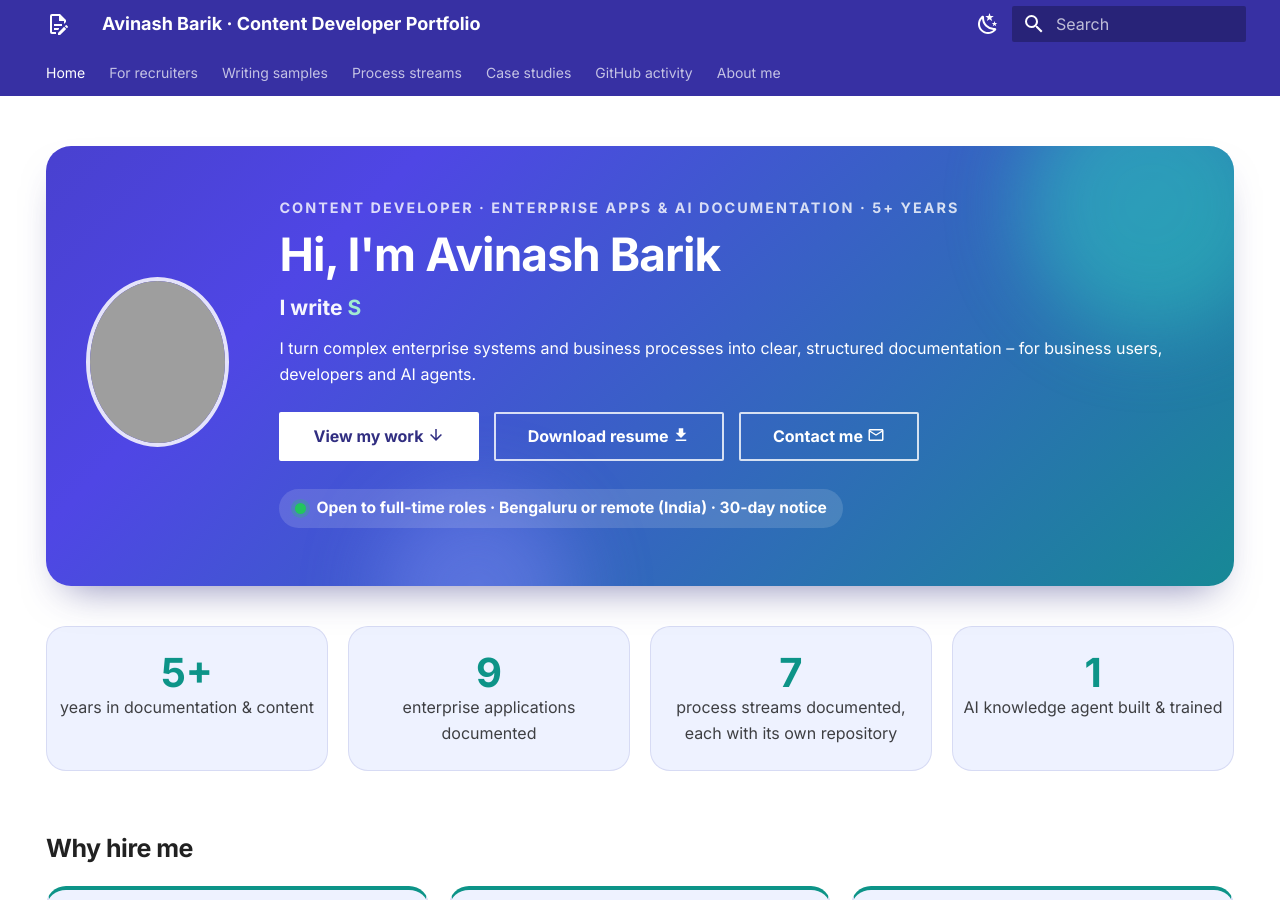
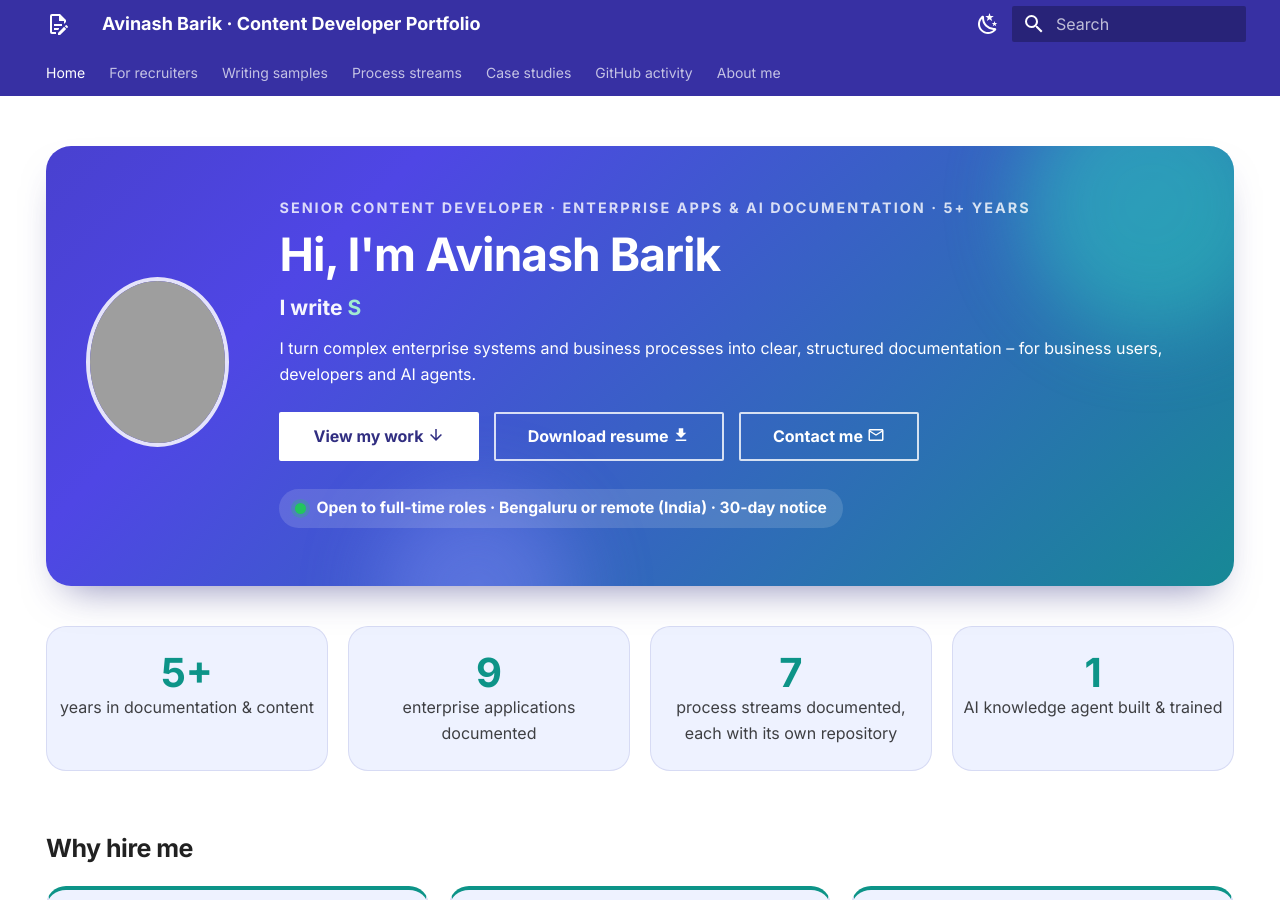
Before and after one commit to Avinash0789/Avinash0789.github.io, an MkDocs documentation site: the page built from docs/index.md, in a window 1280 px wide and 900 px high. Built offline with MkDocs 1.6.1 and Material for MkDocs 9.7.7, drawn with Linux system fonts in a browser that asks for light colours; some of the changed text lies outside the part shown; grey boxes are pictures that could not be loaded.

Commit message:
Use Senior Content Developer title across pages

```diff
--- a/docs/index.md
+++ b/docs/index.md
@@ -1,5 +1,5 @@
 ---
-description: Avinash Barik – Content Developer in Bengaluru with 5+ years documenting enterprise apps (Salesforce, NetSuite, Boomi, Workday) and building AI-ready knowledge. Open to new roles.
+description: Avinash Barik – Senior Content Developer in Bengaluru with 5+ years documenting enterprise apps (Salesforce, NetSuite, Boomi, Workday) and building AI-ready knowledge. Open to new roles.
 hide:
   - navigation
   - toc
@@ -14,7 +14,7 @@ hide:
 
 <div markdown>
 
-<p class="ab-eyebrow">Content Developer · Enterprise Apps &amp; AI Documentation · 5+ years</p>
+<p class="ab-eyebrow">Senior Content Developer · Enterprise Apps &amp; AI Documentation · 5+ years</p>
 
 # Hi, I'm Avinash Barik
 
@@ -215,7 +215,7 @@ At **Nutanix**, I document the G&A IT business applications stack and the end-to
 <ol class="ab-timeline">
   <li class="is-current">
     <span class="ab-timeline__date">Jun 2025 – present</span>
-    <h3>Content Developer · Nutanix</h3>
+    <h3>Senior Content Developer · Nutanix</h3>
     <p>7 process streams and 9 enterprise applications documented in structured Confluence repositories; Salesforce–NetSuite integration logic; release notes and QA content. Configured and trained a Glean AI agent; supports PMO and QBR presentations.</p>
   </li>
   <li>
```
Also changed, not shown: docs/about.md (+3 -3 lines), docs/github.md (+1 -1 lines), docs/hire.md (+2 -2 lines).
